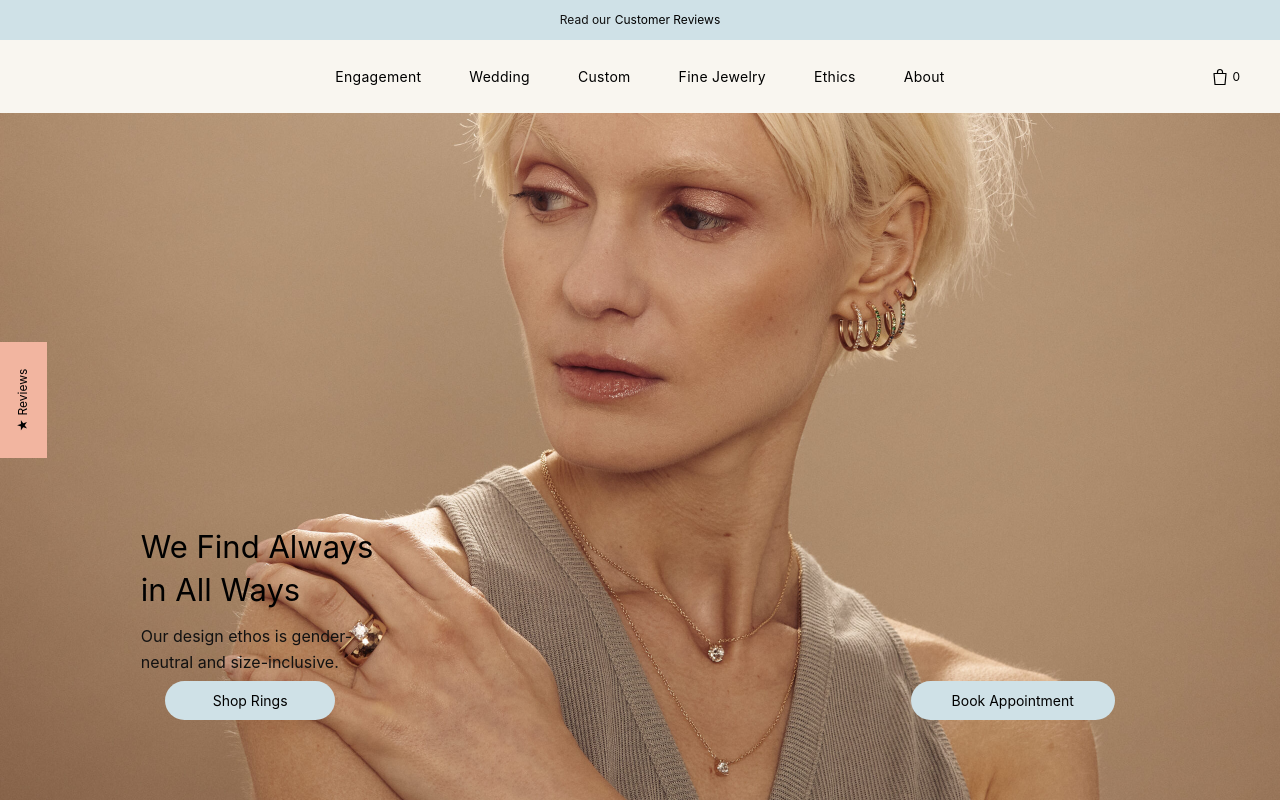
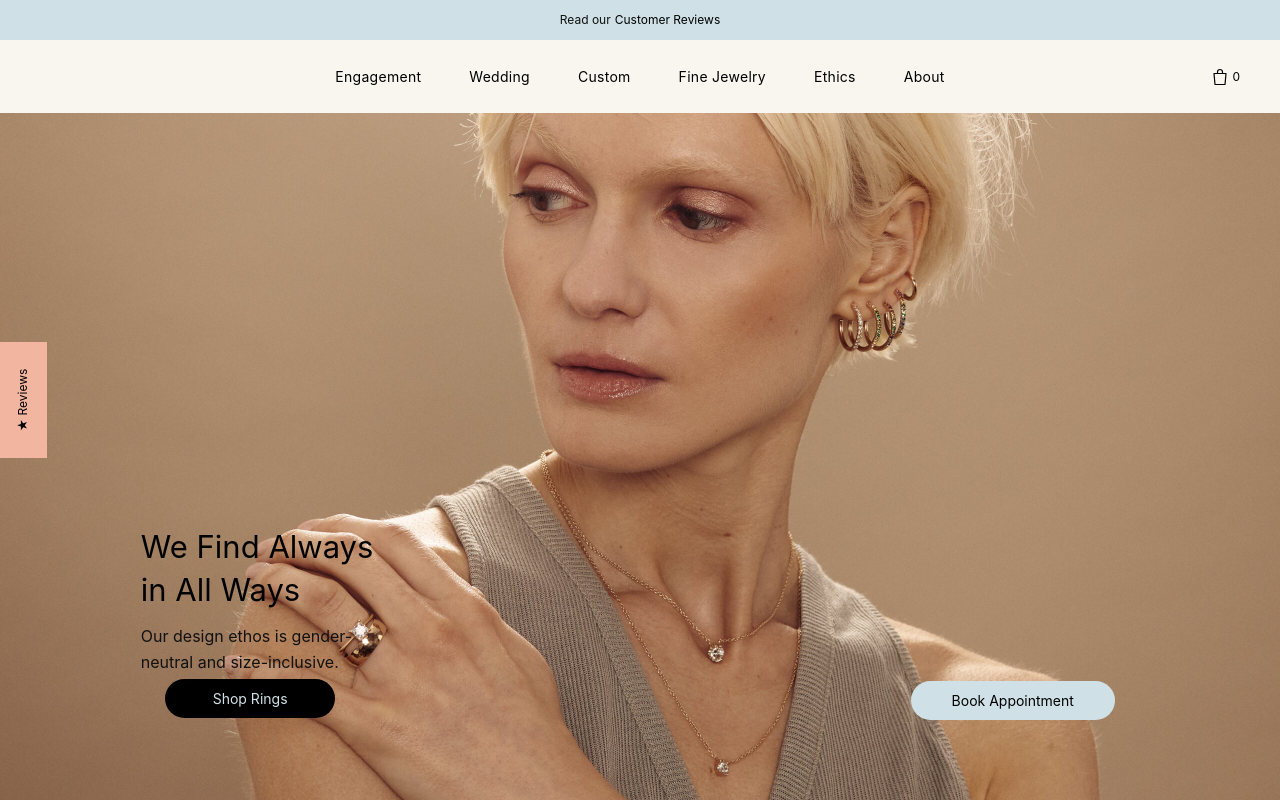
Before and after one commit to ShuxratXoliqnazarov/jewlry, a React (Vite) app: page / in a window 1280 px wide. In both pictures the pointer is over the link "Shop Rings". Shown: the top 800 px of the page. Built offline with nearby package versions, Linux system fonts and the light colour scheme.

Commit message:
feat: button hover states

```diff
--- a/src/shared/ui/button/button.module.css
+++ b/src/shared/ui/button/button.module.css
@@ -6,6 +6,16 @@
 	text-decoration: none;
 	cursor: pointer;
 	border: 1px solid transparent;
+	transition: background-color 0.25s ease, color 0.25s ease, border-color 0.25s ease,
+		transform 0.25s ease;
+}
+
+.button:hover {
+	transform: translateY(-2px);
+}
+
+.button:active {
+	transform: translateY(0);
 }
 
 .light {
@@ -13,9 +23,19 @@
 	color: #1a1a1a;
 }
 
+.light:hover {
+	background: #1a1a1a;
+	color: #f7f5f0;
+}
+
 .blue {
 	background: #cfe1e7;
 	color: #000;
+}
+
+.blue:hover {
+	background: #000;
+	color: #cfe1e7;
 }
 
 .outline {
@@ -23,3 +43,8 @@
 	color: #1a1a1a;
 	border-color: #1a1a1a;
 }
+
+.outline:hover {
+	background: #1a1a1a;
+	color: #f7f5f0;
+}
```
